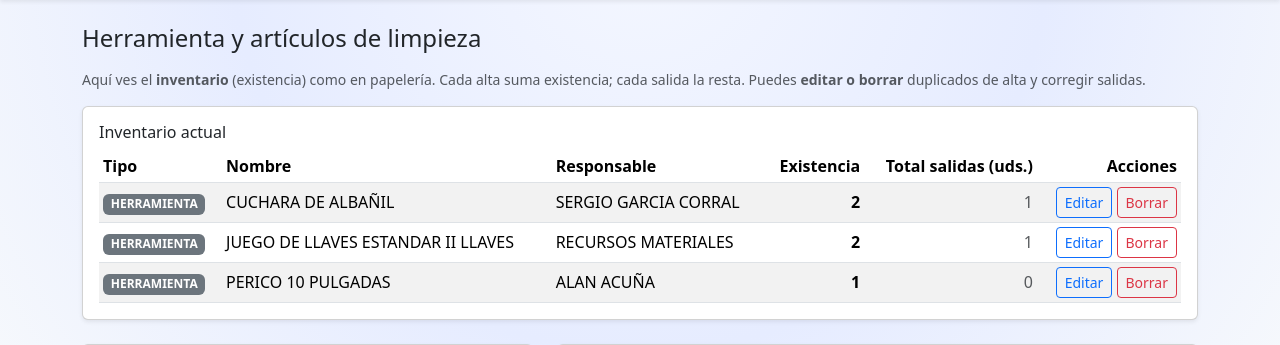
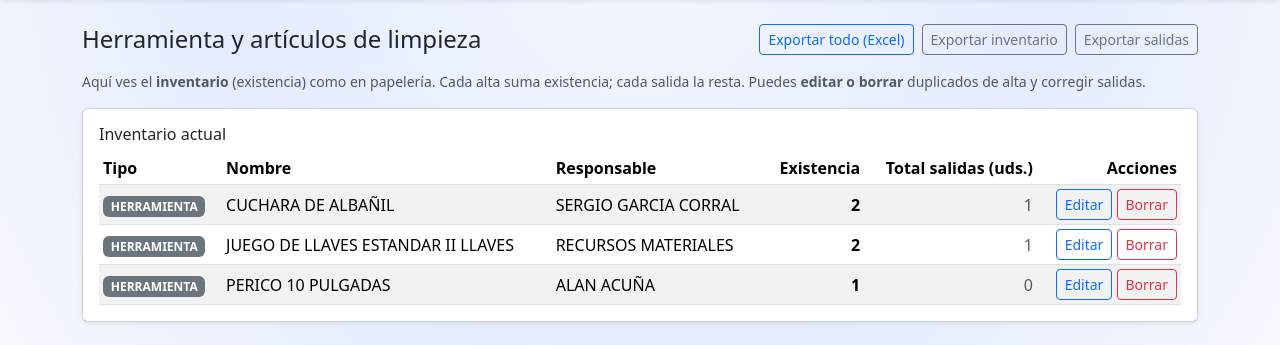
Before and after one commit to LuisGarcia2511/inventario-papeleria, a Flask app: page /herramientas-limpieza in a window 1280 px wide. Shown: the part 56-401 px from the top of the page. Run offline with Flask 3, Linux system fonts and the light colour scheme; data comes from the database, SQL or seed files in the repository.

Commit message:
exportar exel

```diff
--- a/app.py
+++ b/app.py
@@ -484,6 +484,129 @@ def export_movimientos():
     output.seek(0)
 
     nombre = f"movimientos_{datetime.now().strftime('%Y%m%d_%H%M')}.xlsx"
+    return send_file(
+        output,
+        as_attachment=True,
+        download_name=nombre,
+        mimetype="application/vnd.openxmlformats-officedocument.spreadsheetml.sheet",
+    )
+
+
+def _excel_response(df: pd.DataFrame, sheet_name: str, filename_prefix: str):
+    output = BytesIO()
+    with pd.ExcelWriter(output, engine="openpyxl") as writer:
+        df.to_excel(writer, index=False, sheet_name=sheet_name)
+    output.seek(0)
+    nombre = f"{filename_prefix}_{datetime.now().strftime('%Y%m%d_%H%M')}.xlsx"
+    return send_file(
+        output,
+        as_attachment=True,
+        download_name=nombre,
+        mimetype="application/vnd.openxmlformats-officedocument.spreadsheetml.sheet",
+    )
+
+
+@app.route("/export/herramientas-inventario.xlsx")
+def export_herramientas_inventario():
+    herramientas = HerramientaLimpieza.query.order_by(
+        HerramientaLimpieza.tipo, HerramientaLimpieza.nombre
+    ).all()
+    totales = dict(
+        db.session.query(
+            SalidaHerramienta.herramienta_id,
+            db.func.coalesce(db.func.sum(SalidaHerramienta.cantidad), 0),
+        )
+        .group_by(SalidaHerramienta.herramienta_id)
+        .all()
+    )
+    rows = []
+    for h in herramientas:
+        rows.append(
+            {
+                "TIPO": h.tipo,
+                "NOMBRE": h.nombre,
+                "RESPONSABLE": h.responsable,
+                "EXISTENCIA": h.stock_actual,
+                "TOTAL_SALIDAS": int(totales.get(h.id, 0)),
+                "ACTIVO": "SI" if h.activo else "NO",
+                "OBSERVACIONES": h.observaciones,
+            }
+        )
+    return _excel_response(
+        pd.DataFrame(rows), "INVENTARIO_HERRAMIENTAS", "herramientas_inventario"
+    )
+
+
+@app.route("/export/herramientas-salidas.xlsx")
+def export_herramientas_salidas():
+    salidas = SalidaHerramienta.query.order_by(SalidaHerramienta.fecha_se_llevo.desc()).all()
+    rows = []
+    for s in salidas:
+        h = s.herramienta
+        rows.append(
+            {
+                "FECHA_SALIDA": s.fecha_se_llevo.strftime("%Y-%m-%d %H:%M:%S"),
+                "TIPO": h.tipo if h else None,
+                "NOMBRE": h.nombre if h else None,
+                "CANTIDAD": s.cantidad,
+                "RESPONSABLE": s.responsable,
+                "QUIEN_SE_LLEVO": s.quien_se_lleva,
+                "COMENTARIO": s.comentario,
+                "FECHA_REGISTRO": s.fecha_registro.strftime("%Y-%m-%d %H:%M:%S"),
+            }
+        )
+    return _excel_response(pd.DataFrame(rows), "SALIDAS_HERRAMIENTAS", "herramientas_salidas")
+
+
+@app.route("/export/herramientas-completo.xlsx")
+def export_herramientas_completo():
+    """Un solo Excel con inventario y salidas (2 hojas)."""
+    herramientas = HerramientaLimpieza.query.order_by(
+        HerramientaLimpieza.tipo, HerramientaLimpieza.nombre
+    ).all()
+    totales = dict(
+        db.session.query(
+            SalidaHerramienta.herramienta_id,
+            db.func.coalesce(db.func.sum(SalidaHerramienta.cantidad), 0),
+        )
+        .group_by(SalidaHerramienta.herramienta_id)
+        .all()
+    )
+    inv_rows = []
+    for h in herramientas:
+        inv_rows.append(
+            {
+                "TIPO": h.tipo,
+                "NOMBRE": h.nombre,
+                "RESPONSABLE": h.responsable,
+                "EXISTENCIA": h.stock_actual,
+                "TOTAL_SALIDAS": int(totales.get(h.id, 0)),
+                "ACTIVO": "SI" if h.activo else "NO",
+                "OBSERVACIONES": h.observaciones,
+            }
+        )
+    salidas = SalidaHerramienta.query.order_by(SalidaHerramienta.fecha_se_llevo.desc()).all()
+    sal_rows = []
+    for s in salidas:
+        h = s.herramienta
+        sal_rows.append(
+            {
+                "FECHA_SALIDA": s.fecha_se_llevo.strftime("%Y-%m-%d %H:%M:%S"),
+                "TIPO": h.tipo if h else None,
+                "NOMBRE": h.nombre if h else None,
+                "CANTIDAD": s.cantidad,
+                "RESPONSABLE": s.responsable,
+                "QUIEN_SE_LLEVO": s.quien_se_lleva,
+                "COMENTARIO": s.comentario,
+                "FECHA_REGISTRO": s.fecha_registro.strftime("%Y-%m-%d %H:%M:%S"),
+            }
+        )
+    output = BytesIO()
+    with pd.ExcelWriter(output, engine="openpyxl") as writer:
+        pd.DataFrame(inv_rows).to_excel(writer, index=False, sheet_name="INVENTARIO")
+        pd.DataFrame(sal_rows).to_excel(writer, index=False, sheet_name="SALIDAS")
+    output.seek(0)
+    nombre = f"herramientas_completo_{datetime.now().strftime('%Y%m%d_%H%M')}.xlsx"
     return send_file(
         output,
         as_attachment=True,
--- a/runtime.txt
+++ b/runtime.txt
@@ -0,0 +1 @@
+python-3.11
--- a/templates/herramientas_limpieza.html
+++ b/templates/herramientas_limpieza.html
@@ -5,6 +5,17 @@
 {% block content %}
 <div class="d-flex justify-content-between align-items-center mb-3 flex-wrap gap-2">
   <h4 class="mb-0">Herramienta y artículos de limpieza</h4>
+  <div class="d-flex gap-2 flex-wrap">
+    <a href="{{ url_for('export_herramientas_completo') }}" class="btn btn-outline-primary btn-sm">
+      Exportar todo (Excel)
+    </a>
+    <a href="{{ url_for('export_herramientas_inventario') }}" class="btn btn-outline-secondary btn-sm">
+      Exportar inventario
+    </a>
+    <a href="{{ url_for('export_herramientas_salidas') }}" class="btn btn-outline-secondary btn-sm">
+      Exportar salidas
+    </a>
+  </div>
 </div>
 
 <p class="text-muted small mb-3">
```
